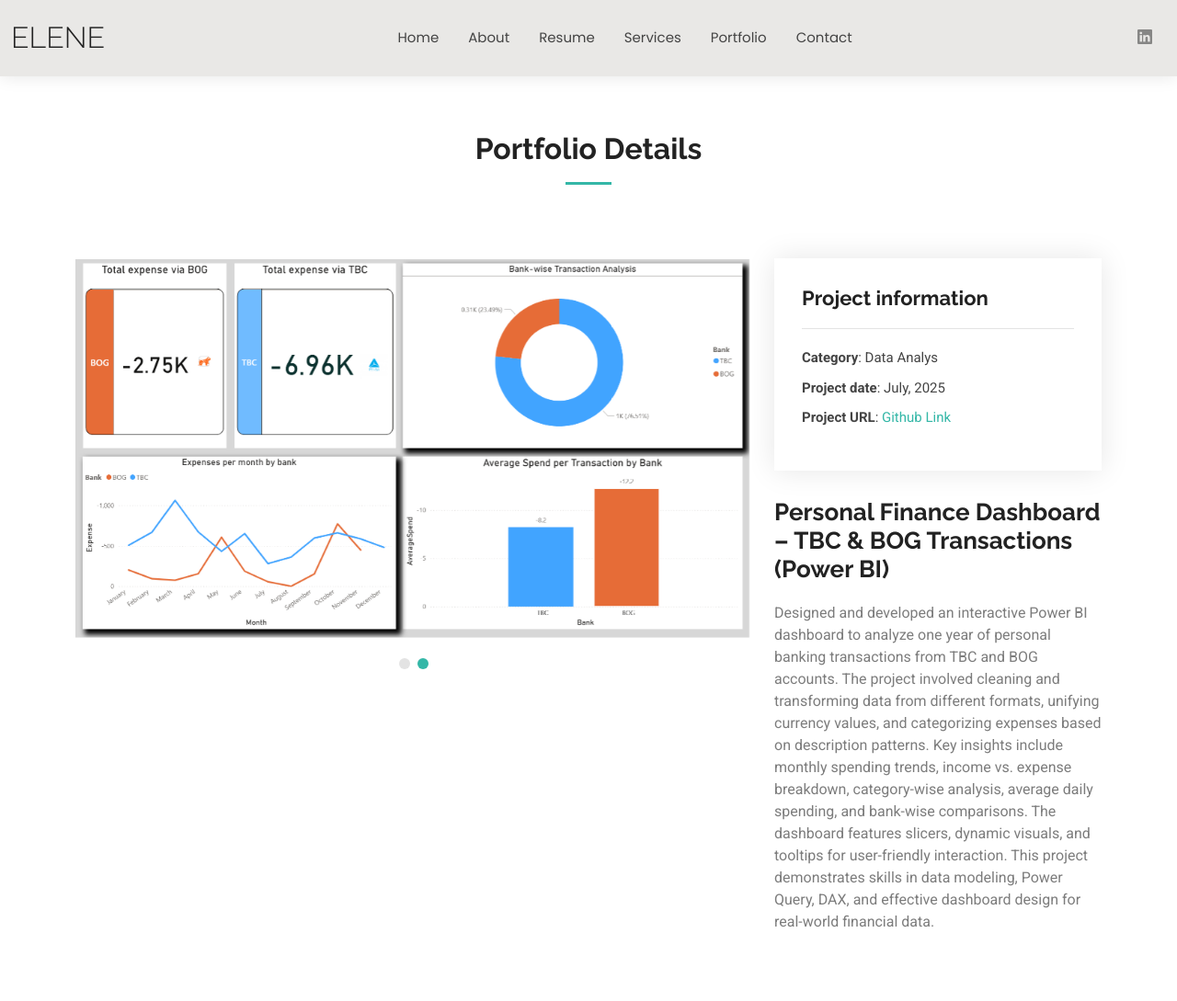
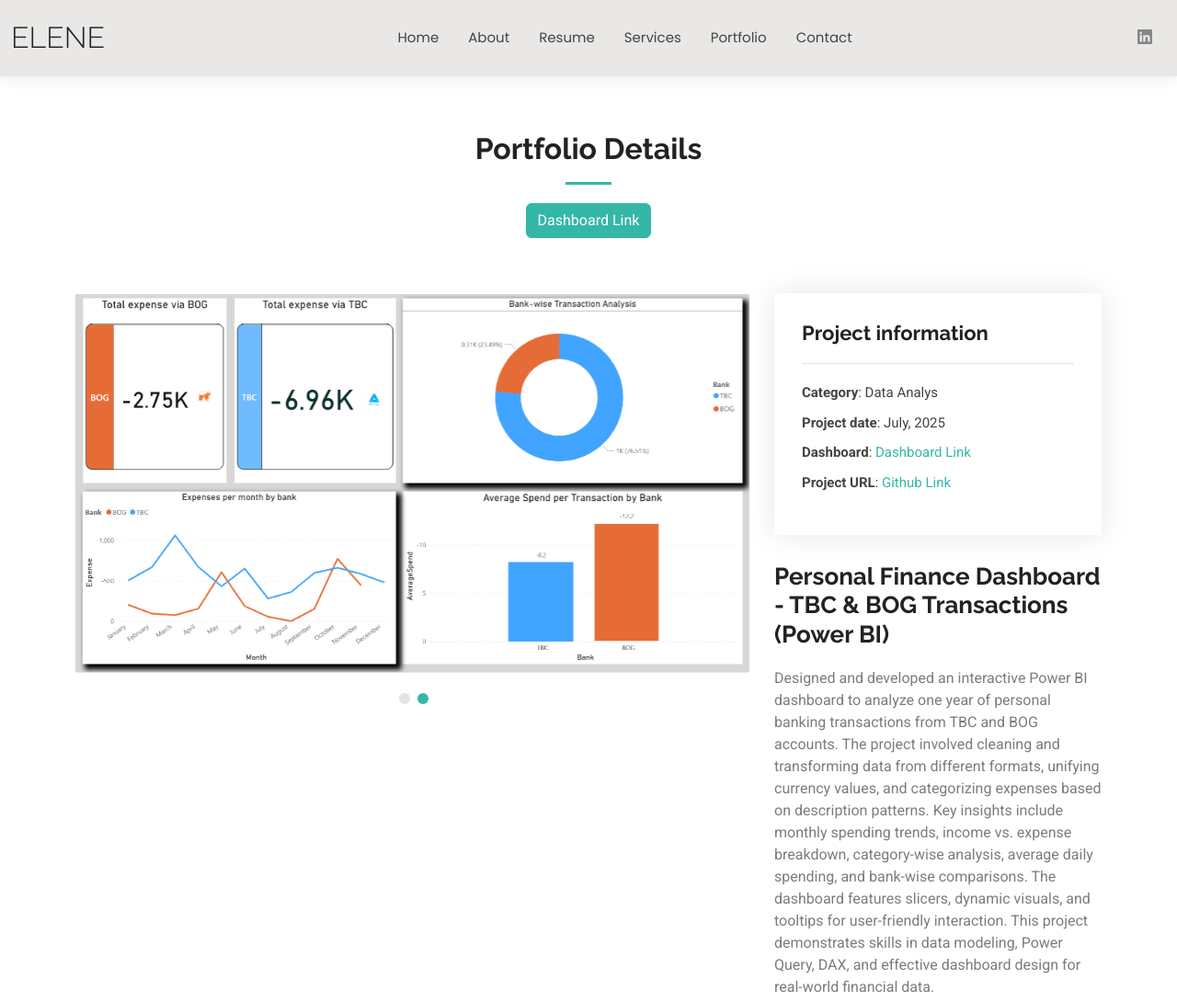
Before and after one commit to elenescr/portfolio, a plain HTML site: page portfolio-details.html in a window 1280 px wide. Shown: the top 1089 px of the page at 92% size. Drawn offline with Linux system fonts and the light colour scheme.

Commit message:
interactive dashboard

```diff
--- a/portfolio-details.html
+++ b/portfolio-details.html
@@ -69,6 +69,10 @@
       <!-- Section Title -->
       <div class="container section-title" data-aos="fade-up">
         <h2>Portfolio Details</h2>
+        <button type="button" class="btn btn-secondary" style="background-color: #34b7a7; border-color: #34b7a7;">
+          <a href="https://app.powerbi.com/view?r=eyJrIjoiMDkwYWQ0NDUtZDVmMS00ZGEyLWE5MzYtZTU4NDU0NzgwNDZlIiwidCI6IjUxNmYxMDcyLTkyMmItNGE4Ni05Y2ViLWVhZTZkYjI0ZWFhMyIsImMiOjEwfQ%3D%3D" style="color: white;">Dashboard Link</a>
+        </button>
+
 
       </div><!-- End Section Title -->
 
@@ -116,11 +120,12 @@
               <ul>
                 <li><strong>Category</strong>: Data Analys</li>
                 <li><strong>Project date</strong>: July, 2025</li>
+                <li><strong>Dashboard</strong>: <a href="https://app.powerbi.com/view?r=eyJrIjoiMDkwYWQ0NDUtZDVmMS00ZGEyLWE5MzYtZTU4NDU0NzgwNDZlIiwidCI6IjUxNmYxMDcyLTkyMmItNGE4Ni05Y2ViLWVhZTZkYjI0ZWFhMyIsImMiOjEwfQ%3D%3D">Dashboard Link</a></li>
                 <li><strong>Project URL</strong>: <a href="https://github.com/elenescr/Personal-Finance-Dashboard">Github Link</a></li>
               </ul>
             </div>
             <div class="portfolio-description" data-aos="fade-up" data-aos-delay="300">
-              <h2>Personal Finance Dashboard – TBC & BOG Transactions (Power BI)</h2>
+              <h2>Personal Finance Dashboard - TBC & BOG Transactions (Power BI)</h2>
               <p>
                 Designed and developed an interactive Power BI dashboard to analyze one year of personal banking transactions from TBC and BOG accounts. The project involved cleaning and transforming data from different formats, unifying currency values, and categorizing expenses based on description patterns. Key insights include monthly spending trends, income vs. expense breakdown, category-wise analysis, average daily spending, and bank-wise comparisons.
 
```
